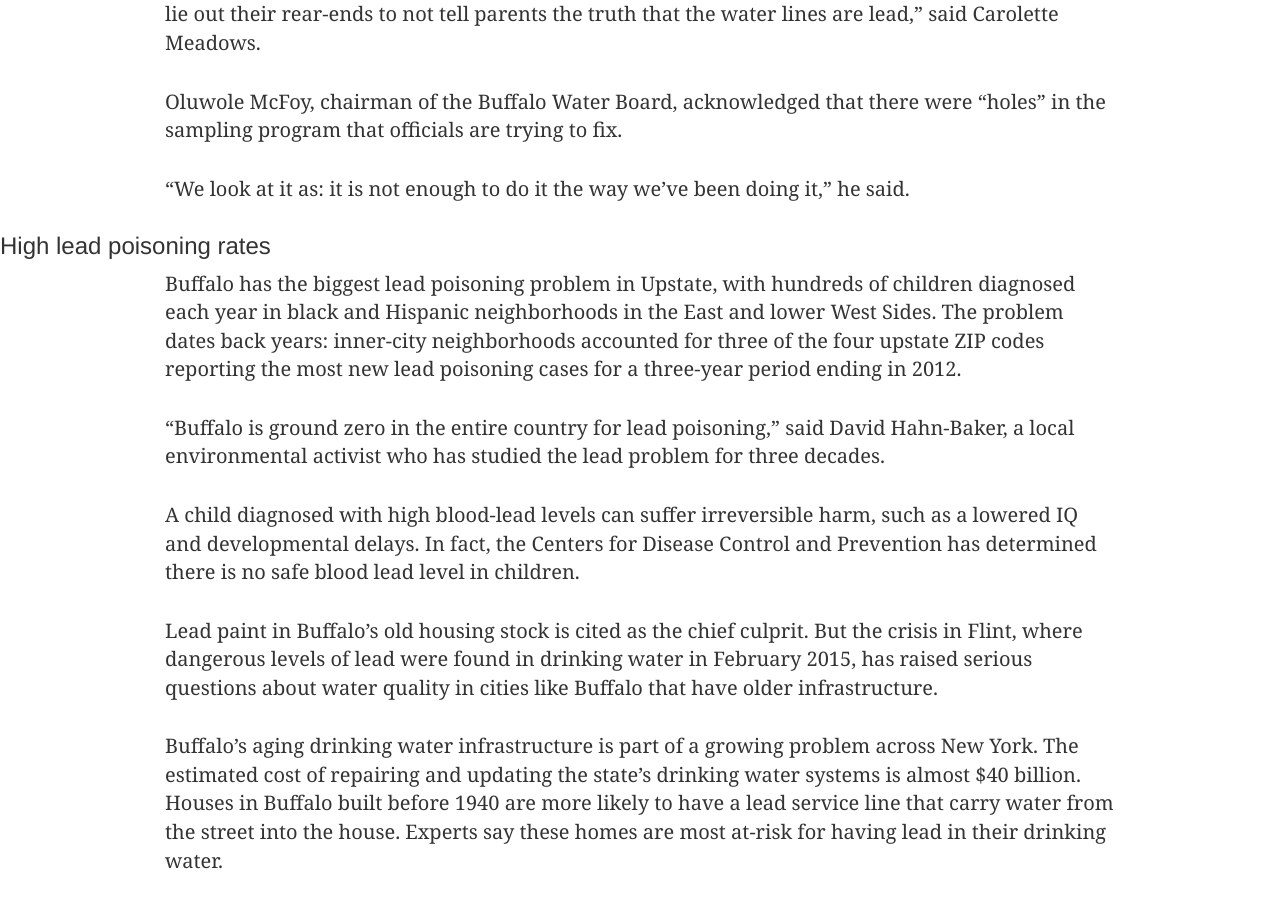
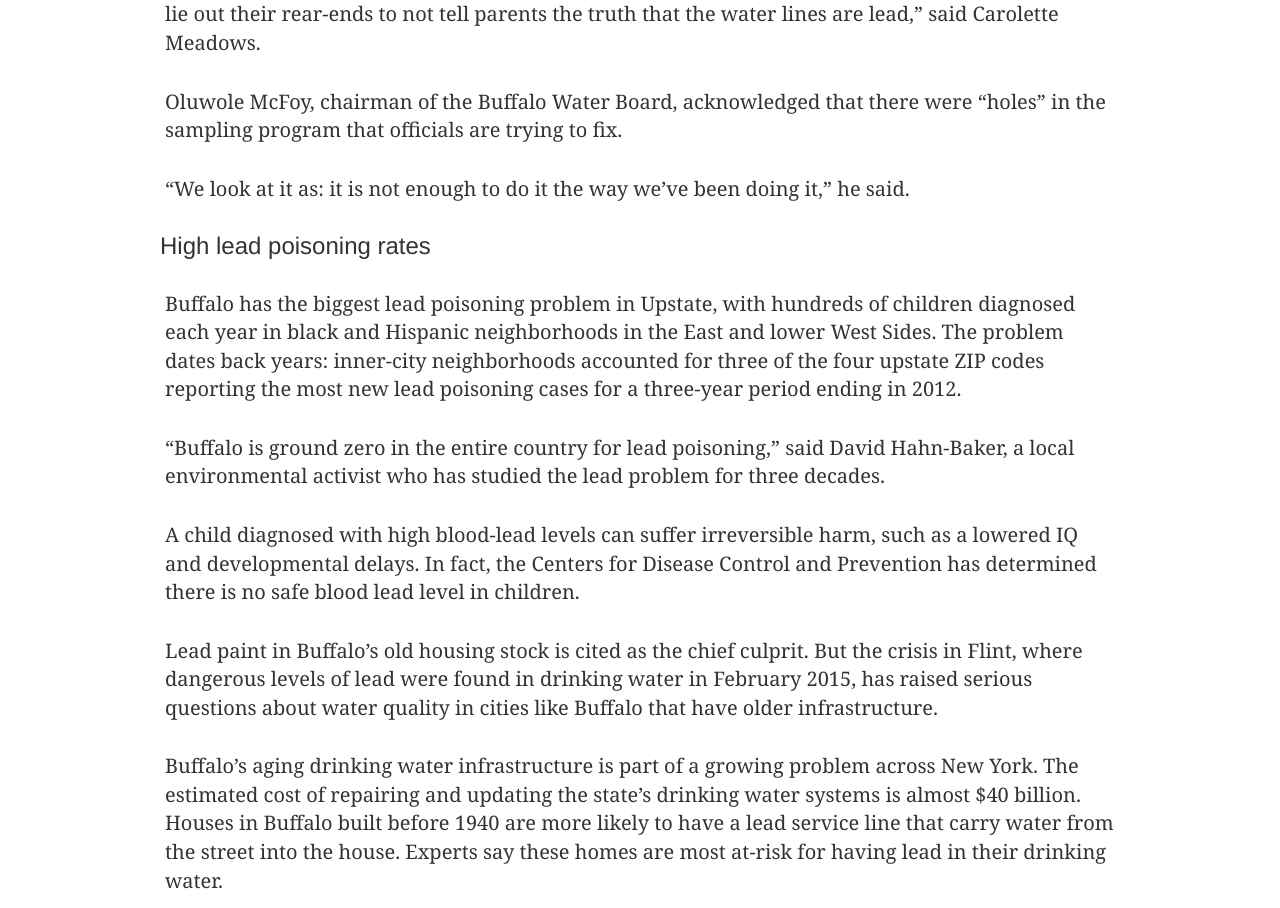
Before and after one commit to investigativepost/lead-buffalo-2016, a Jekyll site: the page built from index.md, in a window 1280 px wide. Shown: the part 2178-3086 px from the top of the page. Built offline with Jekyll 4.4.1, drawn with Linux system fonts in a browser that asks for light colours; nearby versions of some CDN libraries; a style sheet for code colours, icons or effects is not loaded.

Commit message:
updated h3 css

```diff
--- a/css/style.css
+++ b/css/style.css
@@ -13,9 +13,16 @@
 }
 
 h1 {
+  margin: 0 auto 30px auto;
+  max-width: 960px;
   margin: auto;
   max-width: 960px;
   font-family: GnuolaneXl-Regular, Georgia, serif;
+}
+
+h3 {
+  margin: 0 auto 30px auto;
+  max-width: 960px;
 }
 
 nav {
```
Also changed, not shown: 1 other file.
